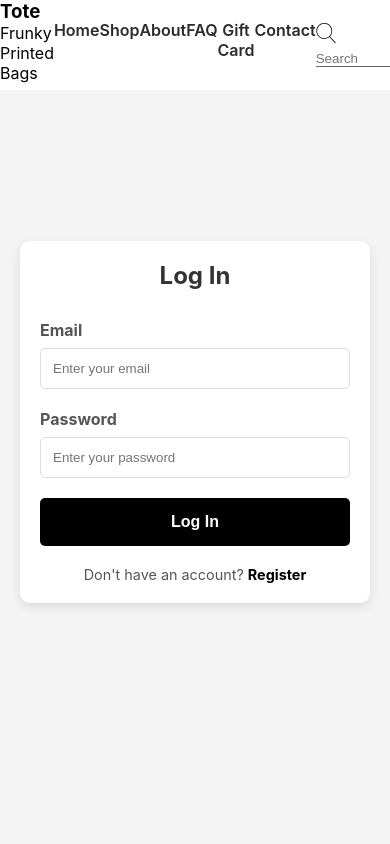
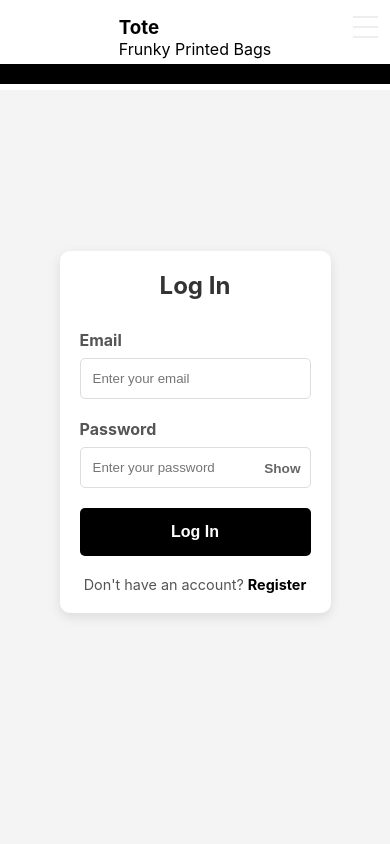
Before and after one commit to adithyaaneesh/react-dom-project, a React (Create React App) app: page /login in a window 390 px wide. Shown: the top 844 px of the page. Built offline with nearby package versions, Linux system fonts and the light colour scheme.

Commit message:
add style to cart

```diff
--- a/src/components/Header.jsx
+++ b/src/components/Header.jsx
@@ -33,18 +33,25 @@ const Header = () => {
                 <h3>Tote</h3>
                 <p>Frunky Printed Bags</p>
             </div>
+            <div class="nav-btn">
+                <label for="nav-check">
+                <span></span>
+                <span></span>
+                <span></span>
+                </label>
+            </div>
             <li><Link to={'/'}>Home</Link></li>
             <li><Link to={'/shop'}>Shop</Link></li>
             <li><Link to={'/about'}>About</Link></li>
             <li><Link to={'/faq'}>FAQ</Link></li>
             <li><Link to={'/gift'}>Gift Card</Link></li>
             <li><Link to={'/contact'}>Contact</Link></li>
-            <div class="header-icons">
-                <div class="search-box">
-                <img src='/images/search.svg'/>
-                <input type="text" placeholder="Search"/>
-                </div>
-                <div className='log'>
+            <li>
+                <div class="header-icons">
+                    <div class="search-box">
+                    <img src='/images/search.svg'/>
+                    <input type="text" placeholder="Search"/>
+                    </div>
                     {isLoggedIn ? (
                         <>
                             <li>
@@ -54,7 +61,9 @@ const Header = () => {
                         </>
                     ):(
                         <li>
-                             <Link to="/login" className="user-icon"> Log In </Link>
+                            <Link to="/login" className="user-icon"><img src="/images/avatar.svg" alt="#" />
+
+                            </Link>
                         </li>
                     )}
 
@@ -62,9 +71,8 @@ const Header = () => {
                         {cartCount > 0 && <span className="cart-count">{cartCount}</span>}
                     </Link>
                 </div>
+            </li>
 
-
-            </div>
         </nav>
 
     </div>
--- a/src/components/Login.jsx
+++ b/src/components/Login.jsx
@@ -1,6 +1,6 @@
 
 import React, { useState } from 'react';
-import { Link, useNavigate } from 'react-router-dom';
+import { Link, Navigate, useNavigate } from 'react-router-dom';
 import '../styles/Login.css';
 import axios from 'axios';
 import toast from 'react-hot-toast';
@@ -11,9 +11,10 @@ const Login = () => {
         email: '',
         password: '',
     })
-        const navigator = useNavigate()
+        const navigate = useNavigate()
 
     const [loading, setLoading] = useState(false)
+    const [showPassword, setShowPassword] = useState(false)
 
     const handleInputChange = (e) => {
         const { value, name } = e.target
@@ -22,20 +23,27 @@ const Login = () => {
 
     const handleSubmit = async (e) => {
         e.preventDefault();
-        setLoading(true)
-
-        await axios.post('https://ecommerce-project-backend-nodejs.onrender.com/api/auth/login',userData, {})
-        .then((res)=> {
-            console.log(res,'response')
-            toast.success("Login Successfully")
-            navigator('/')
-
-
-        }).catch((error)=> {
-            console.log(error,'error')
-            toast.error(error.response.data.message)
-
-        })
+        setLoading(true);
+        try {
+            const res = await axios.post(
+                'https://ecommerce-project-backend-nodejs.onrender.com/api/auth/login',
+                userData
+            );
+            const token = res.data.token;
+            if (token) {
+                localStorage.setItem('access_token', token);
+                toast.success('Login Successful');
+                navigate('/');
+            } else {
+                toast.error('Authentication token not received. Please try again.');
+            }
+        } catch (error) {
+            console.error(error, 'error');
+            const errorMessage = error.response?.data?.message || 'Login failed. Please check your credentials.';
+            toast.error(errorMessage);
+        } finally {
+            setLoading(false);
+        }
     };
 
     return (
@@ -55,14 +63,24 @@ const Login = () => {
                 </div>
                 <div className="form-group">
                     <label htmlFor="password">Password</label>
+                    <div className="password-input-container">
                         <input
-                    type="password"
+                            type={showPassword ? "text" : "password"}
                             id="password"
                             name='password'
                             value={userData.password}
                             onChange={handleInputChange}
                             placeholder="Enter your password"
-                    required/>
+                            required
+                        />
+                        <button
+                            type="button"
+                            className="show-password-button"
+                            onClick={() => setShowPassword(!showPassword)}
+                        >
+                            {showPassword ? "Hide" : "Show"}
+                        </button>
+                    </div>
                 </div>
                 <button type="submit" className="auth-button">Log In</button>
                 <p className="auth-link-text">Don't have an account? <Link to="/register">Register</Link></p>
--- a/src/components/Register.jsx
+++ b/src/components/Register.jsx
@@ -17,6 +17,7 @@ const Register = () => {
     })
 
     const [loading, setLoading] = useState(false)
+    const [showPassword, setShowPassword] = useState(false)
 
     const handleInputChange = (e) => {
         const { value, name } = e.target
@@ -75,13 +76,24 @@ const Register = () => {
                 </div>
                 <div className="form-group">
                     <label htmlFor="password">Password</label>
-                    <input type="password"
-                    id="password"
-                    name='password'
-                    value={userData.password}
-                    onChange={handleInputChange}
-                    placeholder="Create a password"
-                    required/>
+                    <div className="password-input-container">
+                        <input
+                            type={showPassword ? "text" : "password"}
+                            id="password"
+                            name='password'
+                            value={userData.password}
+                            onChange={handleInputChange}
+                            placeholder="Enter your password"
+                            required
+                        />
+                        <button
+                            type="button"
+                            className="show-password-button"
+                            onClick={() => setShowPassword(!showPassword)}
+                        >
+                            {showPassword ? "Hide" : "Show"}
+                        </button>
+                    </div>
                 </div>
 
                 <button
--- a/src/components/User.jsx
+++ b/src/components/User.jsx
@@ -59,7 +59,7 @@ const User = () =>  {
         <div className="user-profile-container">
             <div className="profile-card">
                 <FaUserCircle size={80} color="Black" />
-                <h2>Profile</h2>
+                <h2>My Profile</h2>
                 <p>Name: <strong>{user.name}</strong></p>
                 <p>Email: <strong>{user.email}</strong></p>
                 <button className="logout-button" onClick={handleLogout}>Log Out</button>
--- a/src/styles/Cart.css
+++ b/src/styles/Cart.css
@@ -4,7 +4,7 @@
     padding: 20px;
     font-family: Arial, sans-serif;
     border-radius: 8px;
-    background-color: #f9f9f9;
+    background-color: white;
     box-shadow: 0 4px 8px rgba(0, 0, 0, 0.1);
 }
 
@@ -102,7 +102,7 @@
 }
 
 .item-actions button {
-    background-color: #dc3545;
+    background-color: #000000;
     color: #fff;
     border: none;
     padding: 8px 12px;
@@ -113,7 +113,7 @@
 }
 
 .item-actions button:hover {
-    background-color: #c82333;
+    background-color: rgb(82, 80, 80);
 }
 
 .cart-summary {
@@ -130,7 +130,7 @@
 }
 
 .checkout-btn {
-    background-color: #007bff;
+    background-color: green;
     color: #fff;
     border: none;
     padding: 12px 24px;
@@ -141,7 +141,7 @@
 }
 
 .checkout-btn:hover {
-    background-color: #0056b3;
+    background-color: rgb(37, 173, 37);
 }
 
 @media (max-width: 600px) {
--- a/src/styles/Gift.css
+++ b/src/styles/Gift.css
@@ -11,6 +11,9 @@
 .form-data {
     width: 500px;
     font-family: 'Times New Roman', Times, serif;
+}
+.form-data > div {
+    margin-top: 10px;
 }
 .price>div:nth-child(1) {
     border: 1px solid gray;
--- a/src/styles/Header.css
+++ b/src/styles/Header.css
@@ -37,10 +37,11 @@ nav li {
     color: rgb(205, 204, 204);
 }
 .search-box img {
-    min-height: 20px;
-    max-width: 20px;
+    min-height: 13px;
+    max-width: 13px;
 }
 .search-box input{
+    max-width: 90px;
     background-color: transparent;
     border-bottom: 1px solid rgb(104, 104, 104);
     border-top: 0;
@@ -65,8 +66,8 @@ nav li {
 }
 
 .shoppingbasket {
-  width:40px;
-  height:40px;
+  max-width:40px;
+  min-height:40px;
   background-color:white;
   position:absolute;
   top:20px;
@@ -86,16 +87,11 @@ nav li {
   border-radius:1000px;
 }
 
-.log {
-    gap: 10px;
-    color: black;
-    font-size: 12px;
-}
+
 
 .header-icons {
     display: flex;
     align-items: center;
-    gap: 15px;
 }
 
 .header-icons .cart-info {
@@ -128,4 +124,98 @@ nav li {
     line-height: 1;
     min-width: 18px;
     text-align: center;
+
+
 }
+.menu-items > #nav-check {
+    display: none;
+}
+@media (max-width: 400px) {
+  .menu-items {
+    padding: 1rem;
+  }
+  .menu-items > .nav-btn {
+    display: inline-block;
+    position: absolute;
+    right: 0;
+    top: 0;
+    padding-top: 0.2rem;
+  }
+  .menu-items > .nav-btn > label {
+    display: inline-block;
+    width: 50px;
+    height: 50px;
+    padding: 13px;
+  }
+  .menu-items > .nav-btn > label > span {
+    display: block;
+    width: 25px;
+    height: 10px;
+    border-top: 2px solid #eee;
+  }
+  .menu-items > li {
+    position: absolute;
+    display: flex;
+    flex-direction: column;
+    gap: 1rem;
+    width: 100%;
+    background-color: black;
+    height: 0;
+    transition: all 0.3s ease-in;
+    top: 40px;
+    left: 0;
+    overflow: hidden;
+  }
+  .menu-items > li {
+    width: 100%;
+    margin-top: 1.5rem;
+  }
+  .menu-items > #nav-check:checked ~ li {
+    height: calc(100vh - 50px);
+  }
+}
+
+/* @media (max-width: 680px) {
+  .menu-items {
+    padding: 1rem;
+  }
+  .menu-items {
+    display: inline-block;
+    position: absolute;
+    right: 0;
+    top: 0;
+    padding-top: 0.2rem;
+  }
+  .menu-items {
+    display: inline-block;
+    width: 50px;
+    height: 50px;
+    padding: 13px;
+  }
+  .menu-items {
+    display: block;
+    width: 25px;
+    height: 10px;
+    border-top: 2px solid #eee;
+  }
+  .menu-items > li {
+    position: absolute;
+    display: flex;
+    flex-direction: column;
+    gap: 1rem;
+    width: 100%;
+    background-color: #1A237E;
+    height: 0;
+    transition: all 0.3s ease-in;
+    top: 40px;
+    left: 0;
+    overflow: hidden;
+  }
+  .menu-items > li {
+    width: 100%;
+    margin-top: 1.5rem;
+  }
+  .menu-items > #nav-check:checked ~ li {
+    height: calc(100vh - 50px);
+  }
+} */
--- a/src/styles/Login.css
+++ b/src/styles/Login.css
@@ -8,11 +8,11 @@
 }
 
 .auth-form {
+    margin-top: 20px;
     background: #fff;
     padding: 40px;
     border-radius: 10px;
     box-shadow: 0 4px 12px rgba(0, 0, 0, 0.1);
-    width: 100%;
     max-width: 400px;
 }
 
@@ -34,7 +34,7 @@
 }
 
 .form-group input {
-    width: 100%;
+    max-width:500px;
     padding: 12px;
     border: 1px solid #ddd;
     border-radius: 5px;
@@ -75,6 +75,31 @@
     text-decoration: underline;
 }
 
+.password-input-container {
+    position: relative;
+    width: 100%;
+}
+.password-input-container input {
+    width: 100%;
+    padding-right: 40px;
+}
+.show-password-button {
+    position: absolute;
+    right: 10px;
+    top: 50%;
+    transform: translateY(-50%);
+    background: none;
+    border: none;
+    color: #666;
+    cursor: pointer;
+    font-size: 0.85rem;
+    font-weight: 600;
+    transition: color 0.2s ease;
+}
+.show-password-button:hover {
+    color: #000;
+}
+
 @media (max-width: 480px) {
     .auth-form {
         padding: 20px;
--- a/src/styles/Register.css
+++ b/src/styles/Register.css
@@ -74,6 +74,30 @@
 .auth-link-text a:hover {
     text-decoration: underline;
 }
+.password-input-container {
+    position: relative;
+    width: 100%;
+}
+.password-input-container input {
+    width: 100%;
+    padding-right: 40px;
+}
+.show-password-button {
+    position: absolute;
+    right: 10px;
+    top: 50%;
+    transform: translateY(-50%);
+    background: none;
+    border: none;
+    color: #666;
+    cursor: pointer;
+    font-size: 0.85rem;
+    font-weight: 600;
+    transition: color 0.2s ease;
+}
+.show-password-button:hover {
+    color: #000;
+}
 
 @media (max-width: 480px) {
     .form {
--- a/src/styles/User.css
+++ b/src/styles/User.css
@@ -1,4 +1,5 @@
 .user-profile-container {
+    margin-top: 35px;
     display: flex;
     flex-direction: column;
     align-items: center;
```
Also changed, not shown: public/images/login-background.webp (added), public/images/reg-background.jpg (added). Lines whose indentation alone changed are shown as unchanged.
